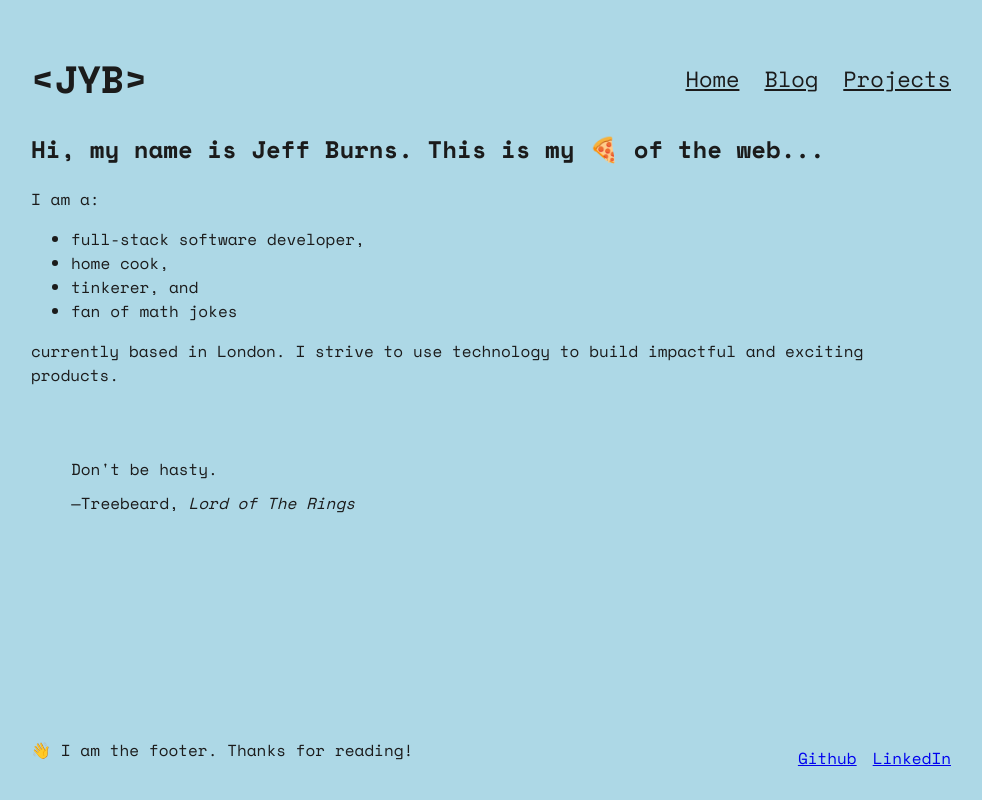
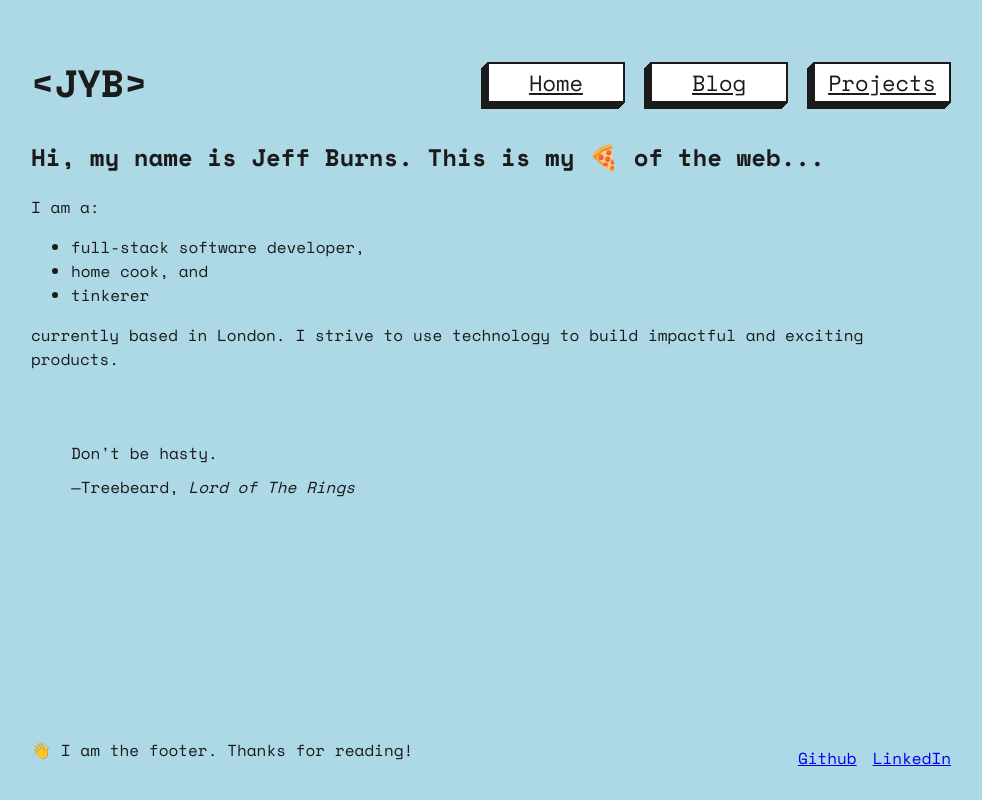
Before and after one commit to jyburns/jeffburns.dev, an Eleventy site: page src/index.html in a window 1280 px wide. Shown: the whole page, without its empty margins (149-1131 px from the left). Built offline with nearby package versions, Linux system fonts and the light colour scheme; Eleventy itself is replaced by a stand-in of ours; files that its build step writes are made by us from their sources; what eleventy-plugin-svg-contents would draw is missing.

Commit message:
updated header link styles and a few small tweaks.

```diff
--- a/src/_includes/base.html
+++ b/src/_includes/base.html
@@ -34,7 +34,9 @@
         {% for item in mainNavigationList %}
         <li class="header__navigation-list-item">
           <a href="{{item.path}}">
-            {{item.title}}
+            <div class="header__navigation-list-item-box">
+              {{item.title}}
+            </div>
           </a>
         </li>
         {% endfor %}
--- a/src/index.html
+++ b/src/index.html
@@ -10,9 +10,8 @@ templateStylesheets:
 <p>I am a:</p>
 <ul>
   <li>full-stack software developer,</li>
-  <li>home cook,</li>
-  <li>tinkerer, and</li>
-  <li>fan of math jokes</li>
+  <li>home cook, and</li>
+  <li>tinkerer</li>
 </ul>
 <p>currently based in London. I strive to use technology to build impactful and exciting products.</p>
 
--- a/src/scripts/boids/boids.js
+++ b/src/scripts/boids/boids.js
@@ -83,7 +83,7 @@ const _calculateIndividualHeadingForce = (particle, ticks, pathVariability) => {
     let turn = Math.random() * pathVariability;
 
     // ~2/3 likelihood that the boid will continue turning in the same diretion
-    let turnDirection = (Math.random() > 0.5) ? particle.turnDirection : (-1 * particle.turnDirection);
+    let turnDirection = (Math.random() > 0.33) ? particle.turnDirection : (-1 * particle.turnDirection);
     individualHeadingVector.setTheta(individualHeadingVector.theta + (turn * turnDirection));
   }
 
--- a/src/styles/style.css
+++ b/src/styles/style.css
@@ -86,10 +86,25 @@ a:hover {
 
 .header__navigation-list-item a {
   font-size: 1.8rem;
+  text-decoration-color: rgba(var(--primary-text-color));
 }
 
 .header__navigation-list-item a:link {
   color: rgba(var(--primary-text-color));
+}
+
+.header__navigation-list-item-box {
+  background: white;
+  border: 0.2rem solid rgba(var(--primary-text-color));
+  box-shadow: -0.1rem 0.1rem 0 rgba(var(--primary-text-color)),
+              -0.2rem 0.2rem 0 rgba(var(--primary-text-color)),
+              -0.3rem 0.3rem 0 rgba(var(--primary-text-color)),
+              -0.4rem 0.4rem 0 rgba(var(--primary-text-color)),
+              -0.5rem 0.5rem 0 rgba(var(--primary-text-color)),
+              -0.6rem 0.6rem 0 rgba(var(--primary-text-color));
+  color: rgba(var(--primary-text-color));
+  padding: 0.2rem;
+  text-align: center;
 }
 
 .footer__links {
@@ -138,6 +153,10 @@ a:hover {
     font-size: 2rem;
   }
 
+  .header__navigation-list-item-box {
+    width: 13rem;
+  }
+
   footer {
     padding: 3rem 0;
   }
```
Also changed, not shown: src/projects/boids.html (+2 -2 lines), src/assets/svgs/github.svg (added), src/assets/svgs/linkedin-in.svg (added).
